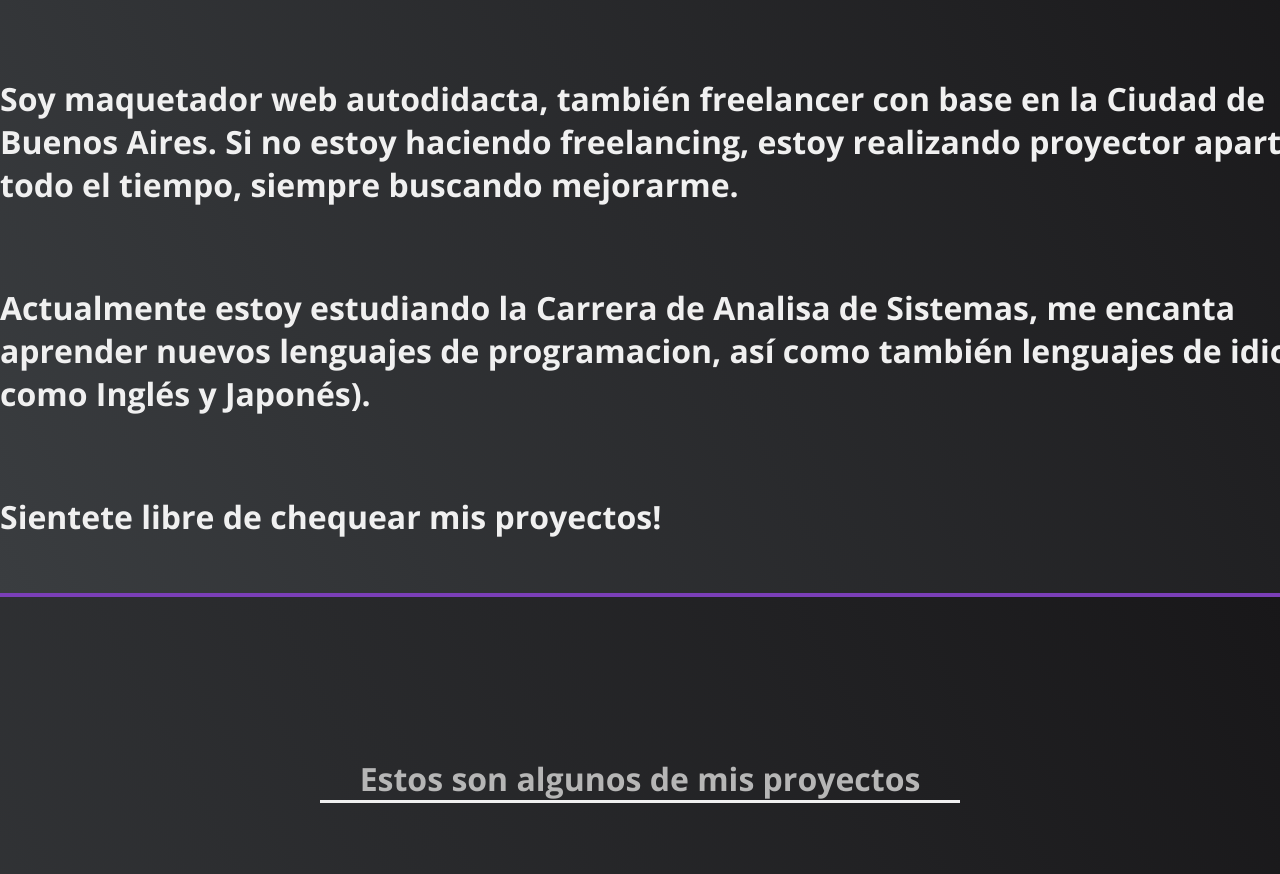
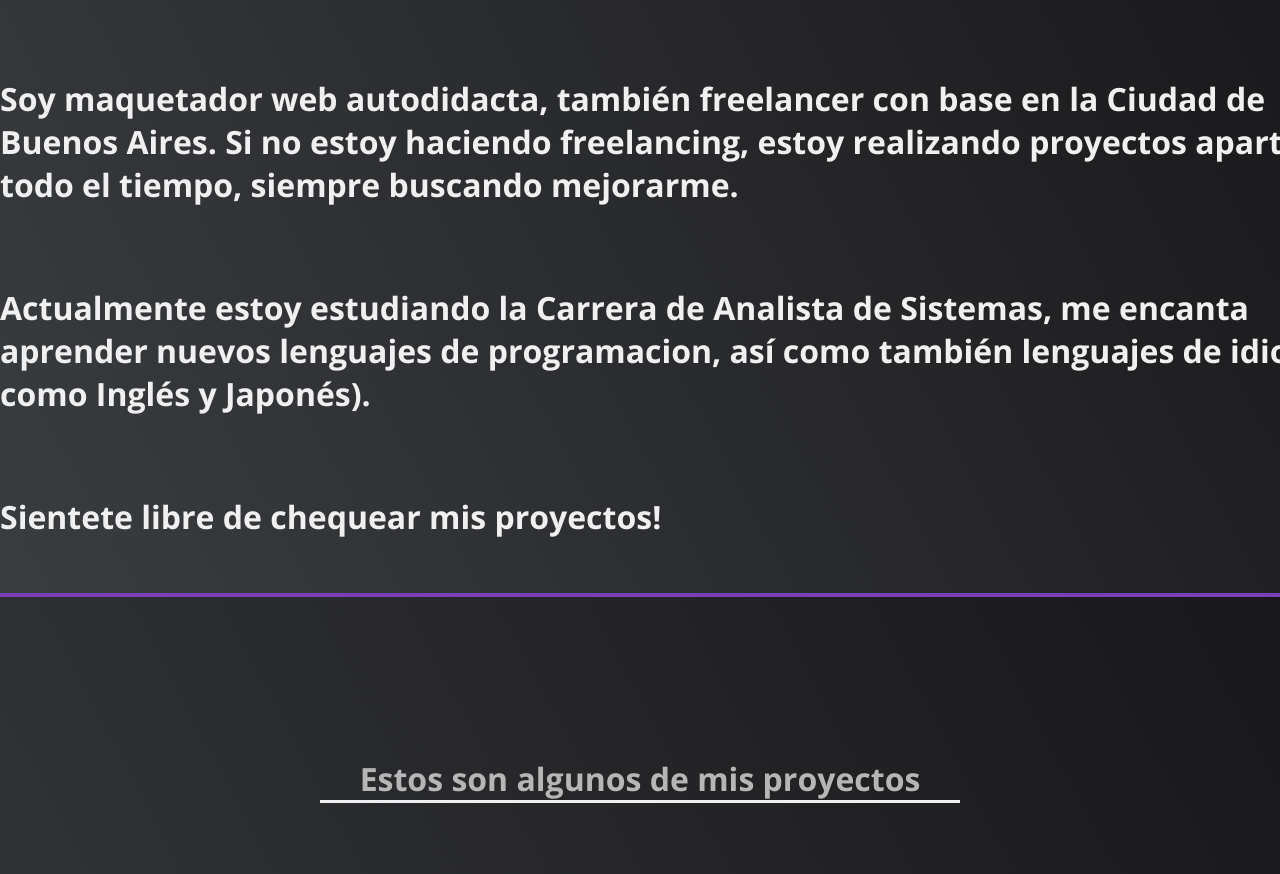
Before and after one commit to Khercog/Portfolio1esp, a plain HTML site: page index.html in a window 1280 px wide. Shown: the part 1011-1885 px from the top of the page. Drawn offline with nearby package versions, Linux system fonts and the light colour scheme; a web font is replaced by a local one.

Commit message:
Fixed typo

```diff
--- a/index.html
+++ b/index.html
@@ -87,10 +87,10 @@
                     Sobre mi
                 </h1>
                 <p class=" about-p">
-                    Soy maquetador web autodidacta, también freelancer con base en la Ciudad de Buenos Aires. Si no estoy haciendo freelancing, estoy realizando proyector aparte todo el tiempo, siempre buscando mejorarme.
+                    Soy maquetador web autodidacta, también freelancer con base en la Ciudad de Buenos Aires. Si no estoy haciendo freelancing, estoy realizando proyectos aparte todo el tiempo, siempre buscando mejorarme.
                 </p>
                 <p class=" about-p">
-                    Actualmente estoy estudiando la Carrera de Analisa de Sistemas, me encanta aprender nuevos lenguajes de programacion, así como también lenguajes de idioma ( como Inglés y Japonés).
+                    Actualmente estoy estudiando la Carrera de Analista de Sistemas, me encanta aprender nuevos lenguajes de programacion, así como también lenguajes de idioma ( como Inglés y Japonés).
                 </p>
                 <p class=" about-p">
                     Sientete libre de chequear mis proyectos!
```
